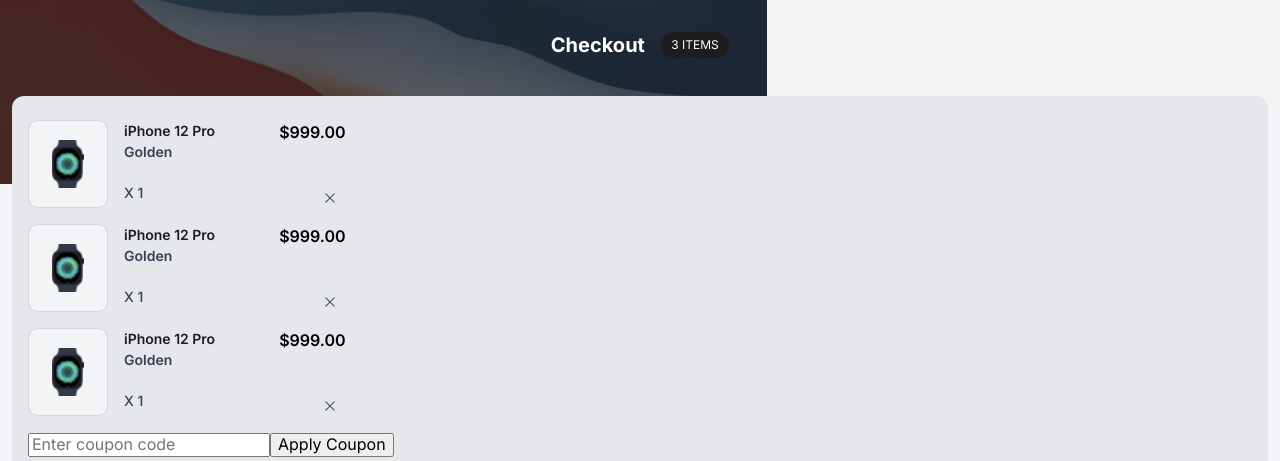
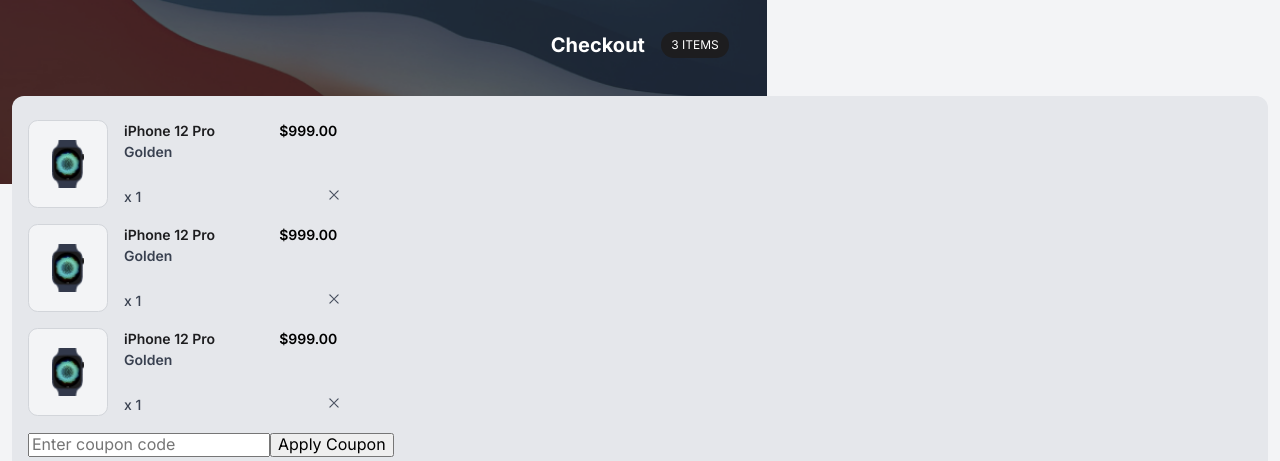
Before and after one commit to Massa-Albani4/apple-shop-checkout, a React (Vite) app: page / in a window 1280 px wide. Shown: the top 461 px of the page. Built offline with nearby package versions, Linux system fonts and the light colour scheme; a web font is replaced by a local one.

Commit message:
Add item styles

```diff
--- a/src/Item.jsx
+++ b/src/Item.jsx
@@ -11,7 +11,7 @@
         <div className="app__main__checkout__items-container__item__product-info__product-name-quantity">
           <p>iPhone 12 Pro</p>
           <p>Golden</p>
-          <p>X 1</p>
+          <p>x 1</p>
         </div>
         <div className="app__main__checkout__items-container__item__product-info__price-delete-container">
           <p className="app__main__checkout__items-container__item__product-info__price">
--- a/src/sass/components/_item.scss
+++ b/src/sass/components/_item.scss
@@ -17,7 +17,7 @@
   }
 
   &__product-name-quantity > *:nth-child(3) {
-    margin-top: 1.25rem;
+    margin-top: 1.5rem;
     color: map.get(colors.$colors, blue-800);
     font-weight: 500;
   }
@@ -26,7 +26,8 @@
     display: flex;
     flex-direction: column;
     gap: 2.8rem;
-    width: 3.7rem;
+    width: 4rem;
+    font-size: 0.875rem;
   }
 }
 
@@ -53,7 +54,7 @@
     width: 1.5rem;
     border: none;
     background-color: map.get(colors.$colors, gray-400);
-    margin-left: 2.4rem;
+    margin-left: 2.7rem;
   }
 
   &__delete-btn img {
```
